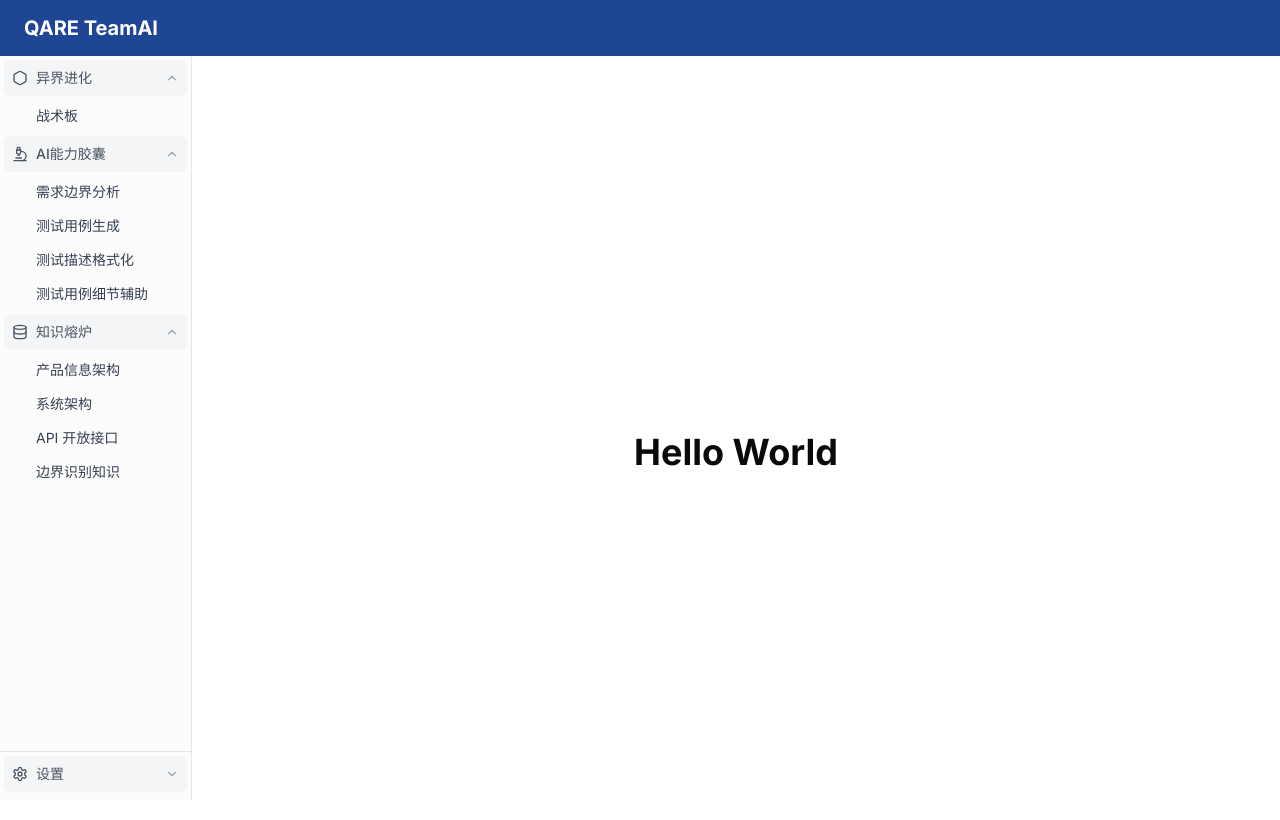
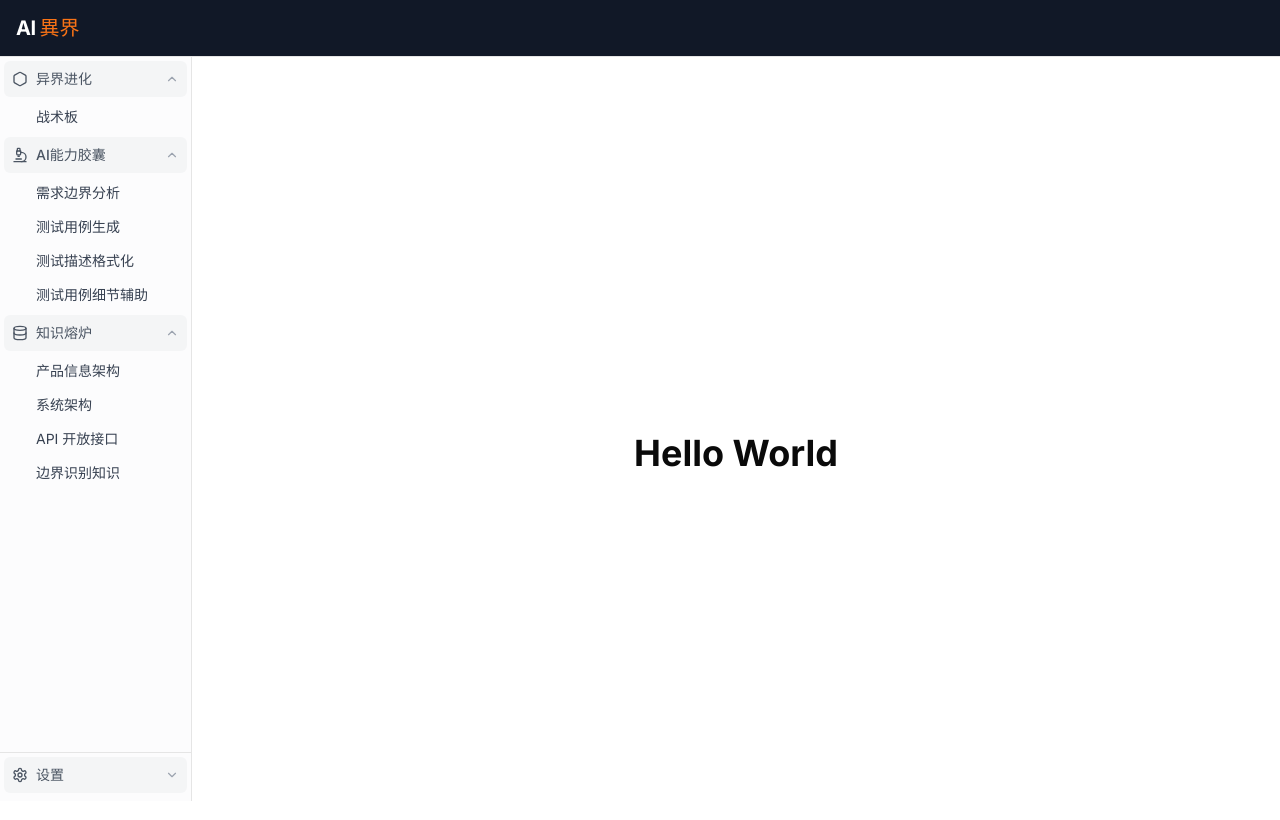
Before and after one commit to shinymm/team-evolve-fork, a Next.js app: page / in a window 1280 px wide. Shown: the top 820 px of the page. Built offline with nearby package versions, Linux system fonts and the light colour scheme.

Commit message:
update header

```diff
--- a/app/globals.css
+++ b/app/globals.css
@@ -69,3 +69,10 @@
   margin-top: calc(1.5rem * calc(1 - var(--tw-space-y-reverse)));
   margin-bottom: calc(1.5rem * var(--tw-space-y-reverse));
 }
+
+@font-face {
+  font-family: 'font-kai';
+  src: url('/fonts/KaiTi.ttf') format('truetype');
+  font-weight: normal;
+  font-style: normal;
+}
--- a/app/layout.tsx
+++ b/app/layout.tsx
@@ -7,6 +7,7 @@ import { Toaster } from "@/components/ui/toaster"
 import { ToastProvider } from "@/components/providers/toast-provider"
 import { TooltipProvider } from "@/components/ui/tooltip"
 import { BookOpenIcon } from "@heroicons/react/24/outline"
+import { SiteHeader } from "@/components/site-header"
 
 const inter = Inter({ subsets: ["latin"] })
 
@@ -21,11 +22,11 @@ export default function RootLayout({
   children: React.ReactNode
 }) {
   return (
-    <html lang="zh">
+    <html lang="zh-CN">
       <body className={inter.className}>
         <TooltipProvider>
-          <div className="min-h-screen flex flex-col">
-            <Header />
+          <div className="relative flex min-h-screen flex-col">
+            <SiteHeader />
             <div className="flex-1 flex">
               <Sidebar />
               <main className="flex-1 p-6">
--- /dev/null
+++ b/components/site-header.tsx
@@ -0,0 +1,27 @@
+import { Noto_Serif_TC } from 'next/font/google'
+import { GeistSans } from 'geist/font/sans'
+
+const notoSerifTC = Noto_Serif_TC({
+  weight: ['700'],
+  subsets: ['latin'],
+  display: 'swap',
+})
+
+export function SiteHeader() {
+  return (
+    <header className="sticky top-0 z-50 w-full border-b bg-gray-900">
+      <div className="flex h-14 items-center">
+        <div className="pl-4 flex items-center">
+          <span className="text-xl">
+            <span className="font-bold tracking-tight text-white">
+              AI
+            </span>
+            <span className="font-kai text-orange-500 ml-1">
+              異界
+            </span>
+          </span>
+        </div>
+      </div>
+    </header>
+  )
+}
--- /dev/null
+++ b/next.config.js
@@ -0,0 +1,11 @@
+/** @type {import('next').NextConfig} */
+const nextConfig = {
+  experimental: {
+    appDir: true,
+  },
+  images: {
+    domains: ['avatars.githubusercontent.com'],
+  },
+}
+
+module.exports = nextConfig
```
